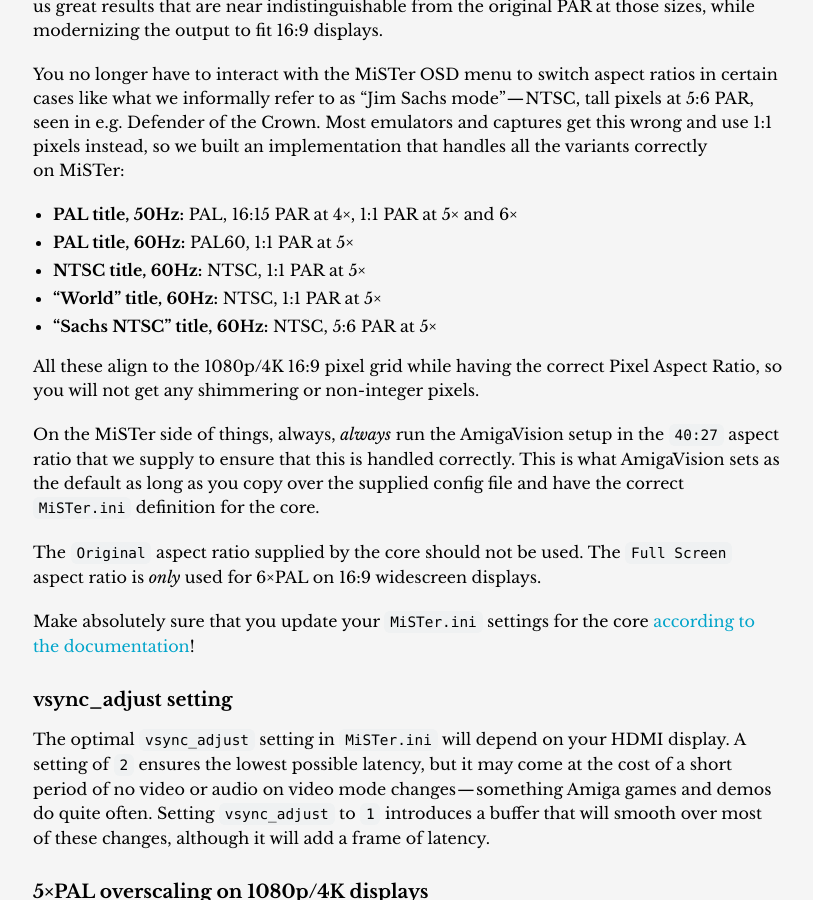
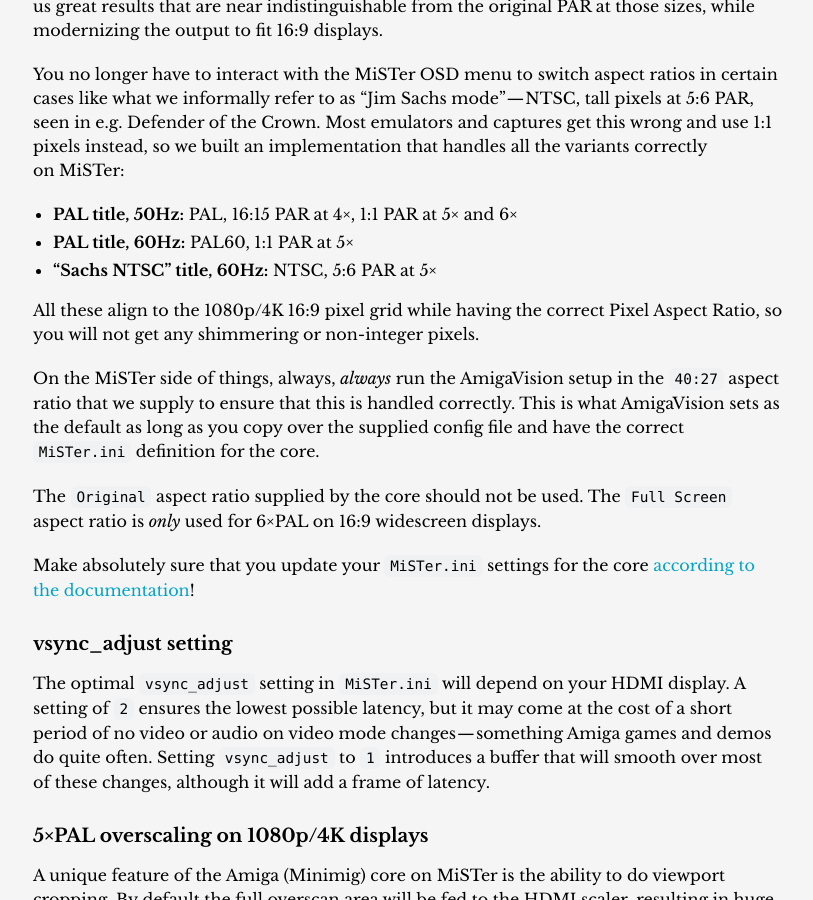
Before and after one commit to amigavision/amigavision.github.io, a Jekyll site: the page built from docs.md, in a window 1280 px wide and 900 px high, scrolled down 8468 px. Shown: the whole window, without its empty margins (232-1045 px from the left). Built offline with Jekyll 4.4.1, drawn with Linux system fonts in a browser that asks for light colours.

Commit message:
Remove unused modes

```diff
--- a/docs.md
+++ b/docs.md
@@ -226,8 +226,6 @@
 
 * **PAL title, 50Hz:** PAL, 16:15 PAR at 4×, 1:1 PAR at 5× and 6×
 * **PAL title, 60Hz:** PAL60, 1:1 PAR at 5×
-* **NTSC title, 60Hz:**  NTSC, 1:1 PAR at 5×
-* **"World" title, 60Hz:** NTSC, 1:1 PAR at 5×
 * **"Sachs NTSC" title, 60Hz:**  NTSC, 5:6 PAR at 5×
 
 All these align to the 1080p/4K 16:9 pixel grid while having the correct Pixel Aspect Ratio, so you will not get any shimmering or non-integer pixels.
```
